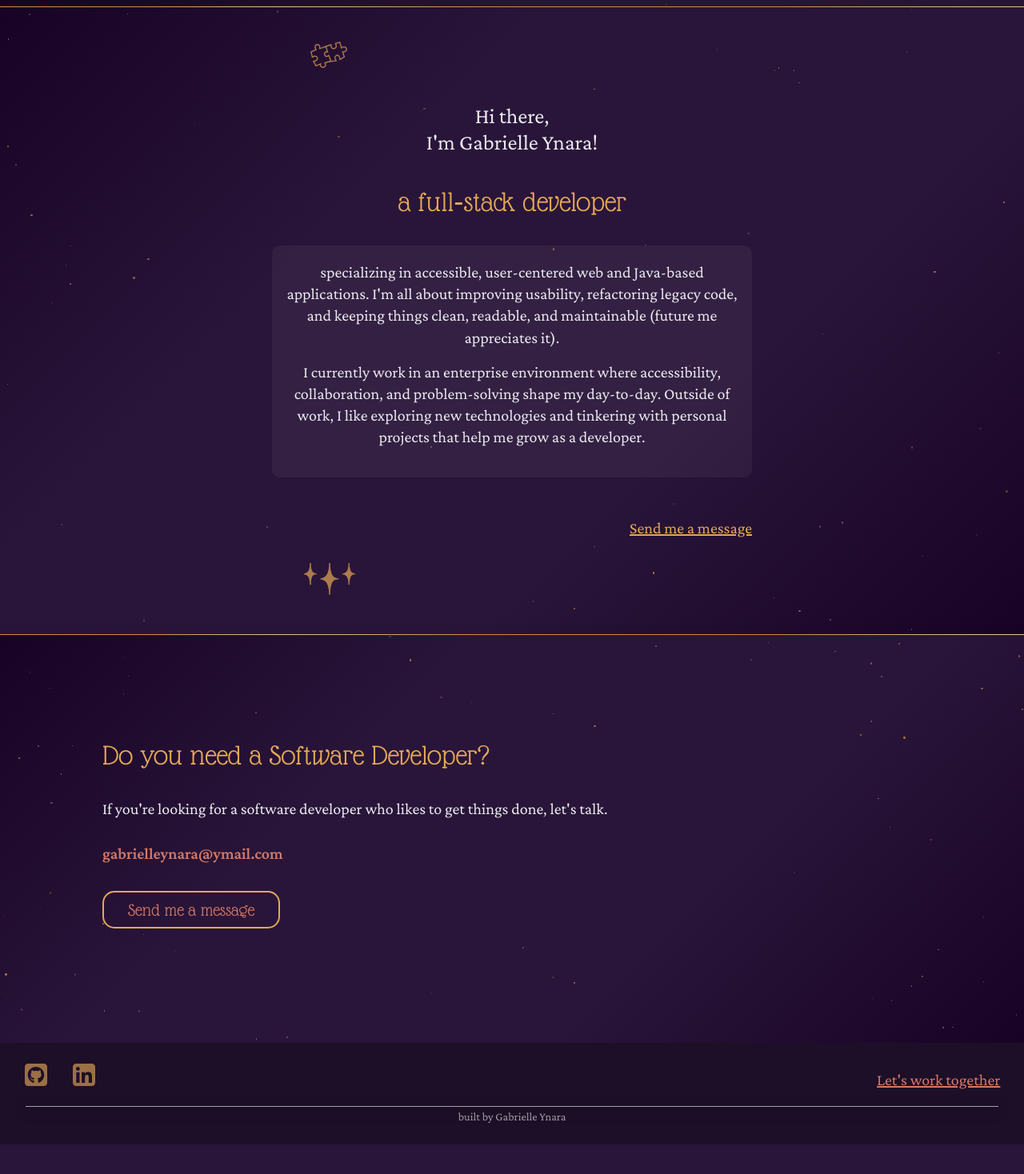
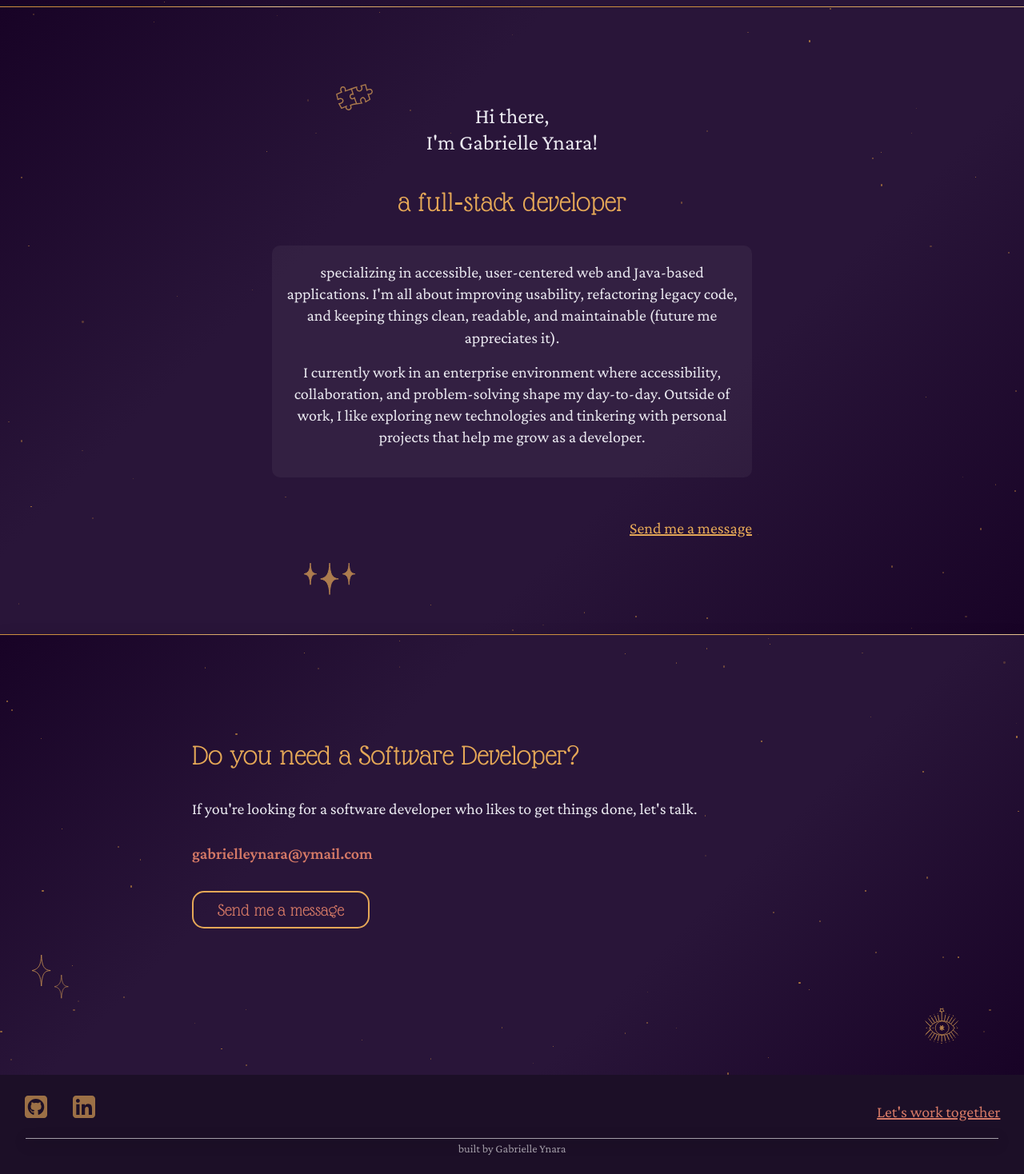
Before and after one commit to GabrielleYnara/portfolio, a React (Vite) app in the folder react-app/: page / in a window 1280 px wide. Shown: the part 791-2259 px from the top of the page at 80% size. Before the commit the page ends 2222 px from the top, so only its background shows below. Built offline with nearby package versions, Linux system fonts and the light colour scheme.

Commit message:
adjust background for medium and large screens

```diff
--- a/react-app/src/components/CallToAction/CallToAction.scss
+++ b/react-app/src/components/CallToAction/CallToAction.scss
@@ -15,6 +15,30 @@
             background-color: rgb(204, 143, 63);
             border-radius: 50%;
           }
+    }
+
+    img {
+        position: relative;
+        opacity: 85%;
+    }
+
+    #cta-outlined-sparkle {
+        bottom: 5.5em;
+        left: 2em;
+    }
+    #cta-outlined-sparkle2{
+        width: 18px;
+        bottom: 4.5em;
+        left: 2.2em;
+    }
+
+    #cta-eye{
+        position: absolute;
+        width: 2.3em;
+        transform: rotate(-90deg);
+        bottom: 2em;
+        opacity: 75%;
+        right: 2em;
     }
 
     // randomize the position, size, and opacity of the dots
@@ -70,9 +94,29 @@
     .cta > .inner-content {
 
         text-align: left;
-
+        padding-left: 7rem;
+        padding-right: 7rem;
         p {
             padding: 0.4rem 0;
         }
     }
+    .home.cta #cta-eye{
+        right: 4em;
+    }
 }
+
+
+/* ------------------------------ Styling for larg screens ------------------------------ */
+@media (min-width: $breakpoint_large) {
+
+    #cta-outlined-sparkle {
+        left: 4em;
+    }
+    #cta-outlined-sparkle2{
+        left: 4.2em;
+    }
+
+    #cta-eye{
+        right: 2em;
+    }
+}
--- a/react-app/src/components/CallToAction/CallToAction.tsx
+++ b/react-app/src/components/CallToAction/CallToAction.tsx
@@ -1,3 +1,6 @@
+import OutlinedSparkle from "../../assets/img/outlined-sparkle.svg";
+import Eye from "../../assets/img/eye.svg";
+
 import Button from "../Button/Button"
 
 import "./CallToAction.scss";
@@ -15,6 +18,9 @@ function CallToAction({isHomePage}) {
             <p className="email accent-text"><strong>gabrielleynara@ymail.com</strong></p>
             <Button button={{title: "Send me a message", class: "golden-button", destination: "/Contact"}}/>
         </div>
+        <img src={OutlinedSparkle} aria-hidden id="cta-outlined-sparkle"/>
+        <img src={OutlinedSparkle} aria-hidden id="cta-outlined-sparkle2"/>
+        <img src={Eye} aria-hidden id="cta-eye"/>
     </section>;
 }
 
--- a/react-app/src/pages/Contact/Contact.scss
+++ b/react-app/src/pages/Contact/Contact.scss
@@ -48,10 +48,28 @@
 
     }
 
-    @extend %background-gradient-left;
+    #sparkle3, #outlined-sparkle {
+        position: absolute;
+        width: 1em;
+        opacity: 95%;
+    }
+    #sparkle3 {
+        bottom: 5.5em;
+        left: 2em;
+    }
+    #outlined-sparkle {
+        bottom: 4em;
+        left: 3em;
+    }
+    #constellation {
+        position: absolute;
+        width: 5em;
+        bottom: 2em;
+        right: 2em;
+        opacity: 85%;
     }
 
-.contact > .inner-content {
+    .inner-content {
         text-align: center;
         display: flex;
         flex-direction: column;
@@ -86,24 +104,15 @@
                 margin-top: 1em;
             }
         }
-    #sparkle3, #outlined-sparkle {
-        position: absolute;
-        width: 1em;
-        opacity: 95%;
     }
-    #sparkle3 {
-        bottom: 5.5em;
-        left: 2em;
+
+    @extend %background-gradient-left;
 }
-    #outlined-sparkle {
-        bottom: 4em;
-        left: 3em;
-    }
-    #constellation {
-        position: absolute;
-        width: 5em;
-        bottom: 3em;
-        right: 2em;
-        opacity: 85%;
+
+/* ------------------------------ Styling for medium screens ------------------------------ */
+@media (min-width: $breakpoint_medium) {
+    .contact .inner-content {
+        width: 30em;
+        margin: 0 auto;
     }
 }
--- a/react-app/src/pages/Contact/Contact.tsx
+++ b/react-app/src/pages/Contact/Contact.tsx
@@ -15,11 +15,12 @@ function Contact() {
                 <span key={i}></span>
             ))}
         </div>
+        <PageConfig/>
         <div className="inner-content">
-            <PageConfig/>
+
             <h2>Got a project in mind?</h2>
             <p>Use the form to give me as much detail as possible and I'll get back to you as soon as I can.</p>
-            <p>Alternatively, get in touch using the email below</p>
+            <p>Alternatively, get in touch emailing me directly using the email below</p>
             <p className="accent-text">gabrielleynara@ymail.com</p>
             <img src={sparkle2} aria-hidden id="sparkle2"/>
             <form>
@@ -43,10 +44,11 @@ function Contact() {
                 </div>
                 <Button button={{title: "Send message", class: "golden-button", destination: ""}}/>
             </form>
-            <img src={sparkle3} aria-hidden id="sparkle3"/>
+
+        </div>
+        <img src={sparkle3} aria-hidden id="sparkle3"/>
             <img src={outlinedSparkle} aria-hidden id="outlined-sparkle"/>
             <img src={constellation} aria-hidden id="constellation"/>
-        </div>
     </div>;
 }
 
--- a/react-app/src/pages/Home/components/Hero/Hero.scss
+++ b/react-app/src/pages/Home/components/Hero/Hero.scss
@@ -39,6 +39,9 @@
         width: 3em;
         bottom: 1em;
         left: 45%;
+    }
+    img{
+        opacity: 80%;
     }
 
     .dots{
@@ -99,12 +102,9 @@
     padding-left: 2em;
     padding-right: 2em;
 
-    img { //targeting the images in the background
+    #logo {
         width: 13em;
         margin: 20px auto;
-        opacity: calc(60%);
-    }
-    #logo {
         opacity: calc(100%);
     }
 
--- a/react-app/src/pages/Home/components/Intro/Intro.scss
+++ b/react-app/src/pages/Home/components/Intro/Intro.scss
@@ -100,6 +100,10 @@
         max-width: 600px;
         padding: 6em 0;
         margin: 0 auto;
+
+        #intro-puzzle {
+            left: 5rem;
+            top: 6rem;
+        }
     }
-
 }
```
Lines whose indentation alone changed are shown as unchanged.
